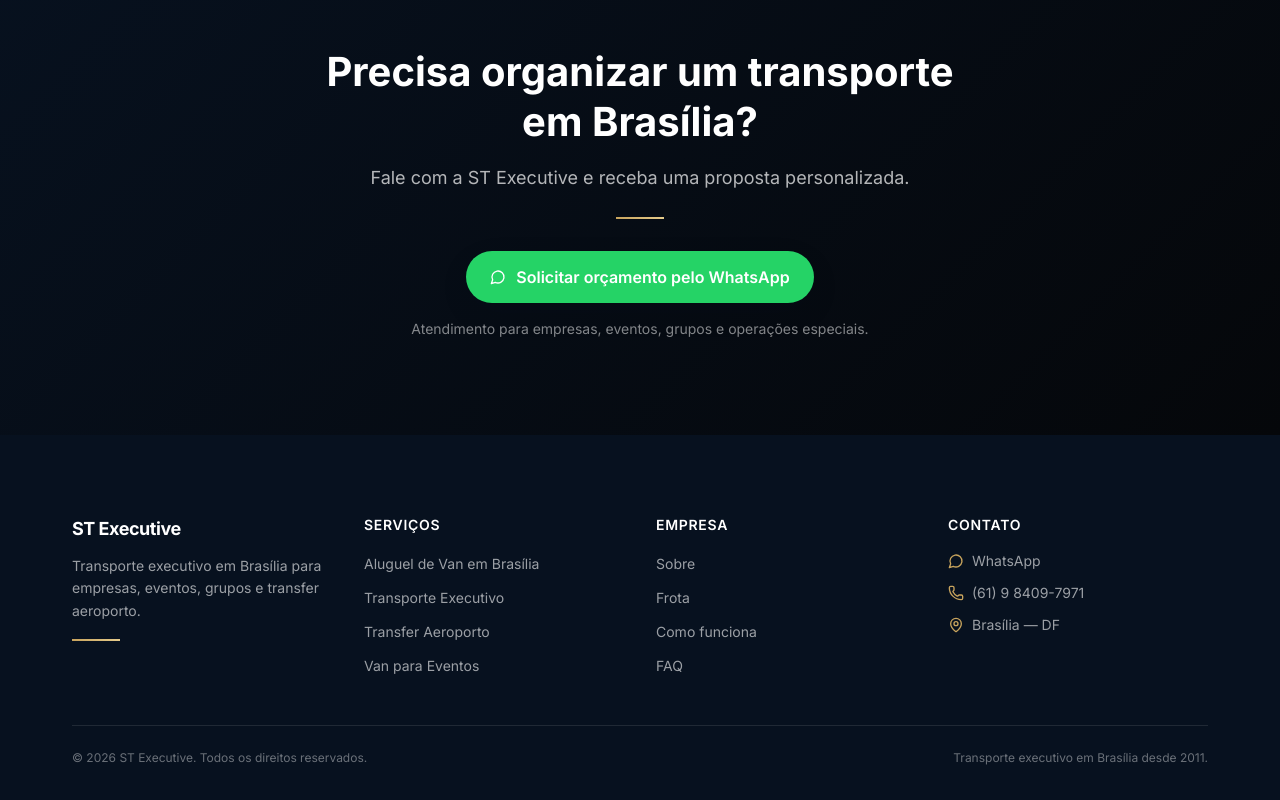
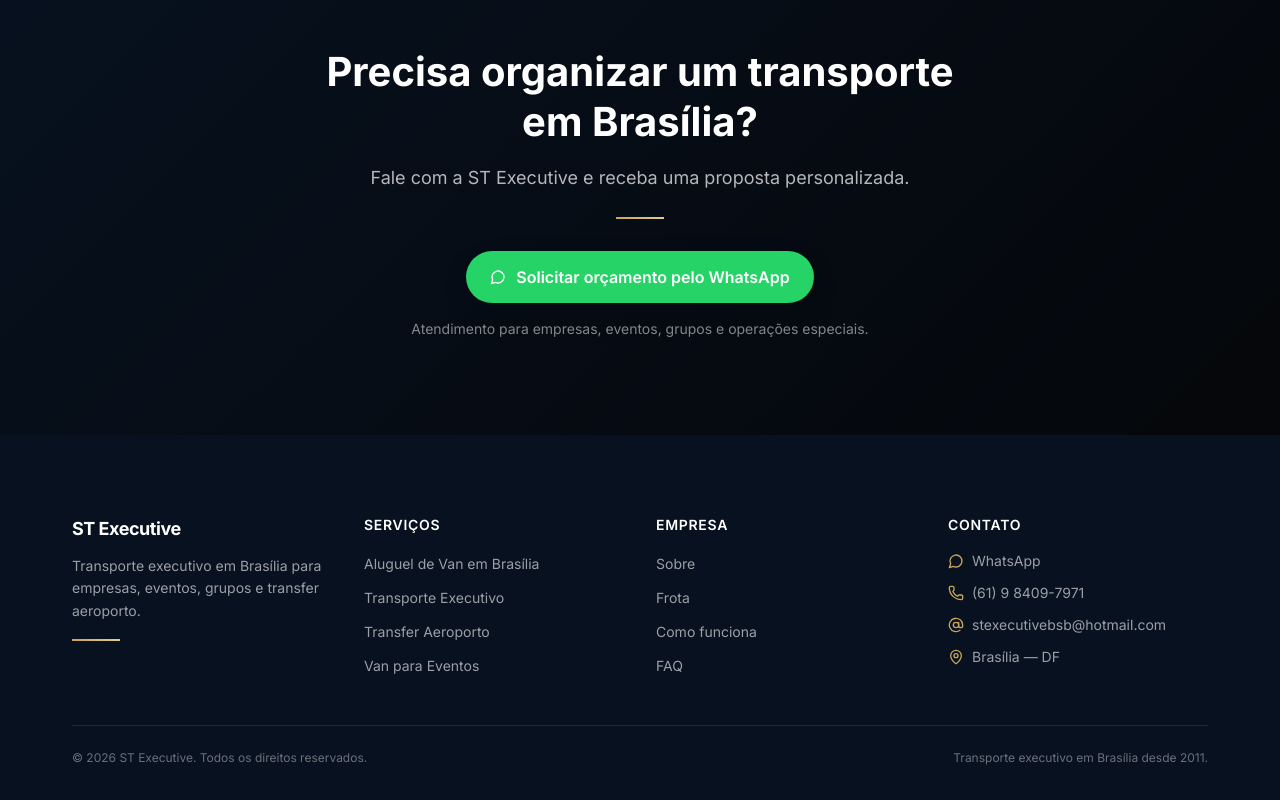
Before and after one commit to Pedrolopespro/stexecutive, a Next.js app: page / in a window 1280 px wide. Shown: the part 6764-7564 px from the top of the page. Built offline with nearby package versions, Linux system fonts and the light colour scheme.

Commit message:
feat: adicionar email stexecutivebsb@hotmail.com no rodapé

```diff
--- a/src/components/layout/Footer.tsx
+++ b/src/components/layout/Footer.tsx
@@ -1,5 +1,5 @@
 import React from "react";
-import { MapPin, Phone, MessageCircle } from "lucide-react";
+import { AtSign, MapPin, Phone, MessageCircle } from "lucide-react";
 import { SERVICE_PAGES, WHATSAPP_URL } from "@/lib/constants";
 
 export default function Footer() {
@@ -86,6 +86,15 @@
                 <Phone className="w-4 h-4 text-gold-500 shrink-0" />
                 <span>(61) 9 8409-7971</span>
               </li>
+              <li className="flex items-center gap-2 text-sm text-white/60">
+                <AtSign className="w-4 h-4 text-gold-500 shrink-0" />
+                <a
+                  href="mailto:stexecutivebsb@hotmail.com"
+                  className="hover:text-surface-white transition-colors"
+                >
+                  stexecutivebsb@hotmail.com
+                </a>
+              </li>
               <li className="flex items-start gap-2 text-sm text-white/60">
                 <MapPin className="w-4 h-4 text-gold-500 shrink-0 mt-0.5" />
                 <span>Brasília — DF</span>
```
